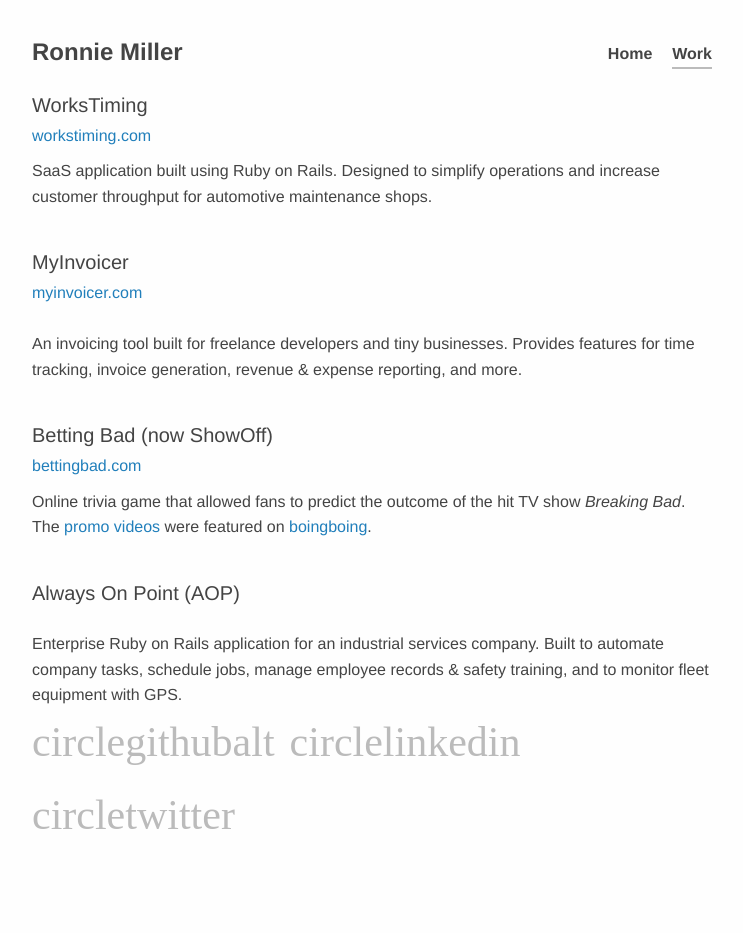
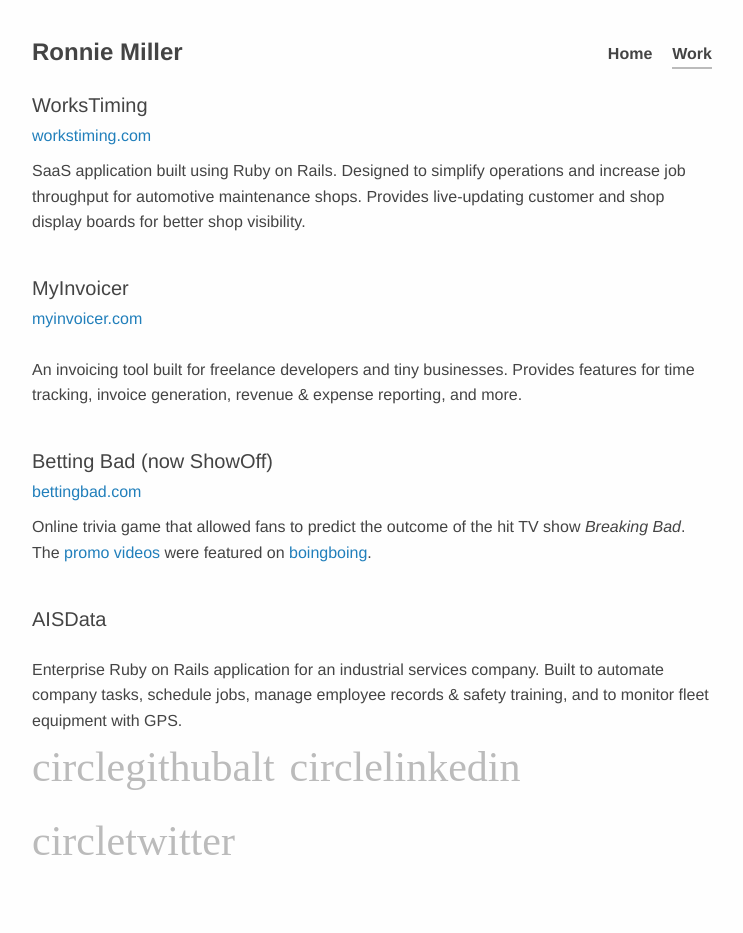
Before and after one commit to mlr/mlr.github.com, a Jekyll site: the page built from work.md, in a window 1280 px wide. Shown: the whole page, without its empty margins (268-1011 px from the left). Built offline with Jekyll 4.4.1, drawn with Linux system fonts in a browser that asks for light colours; some web fonts are replaced; before the commit the page ends 907 px from its top, so only the background shows below that.

Commit message:
Modify work page text

```diff
--- a/work.md
+++ b/work.md
@@ -5,7 +5,8 @@
 ### WorksTiming
 [workstiming.com](http://www.workstiming.com)
 SaaS application built using Ruby on Rails. Designed to
-simplify operations and increase customer throughput for automotive maintenance shops.
+simplify operations and increase job throughput for automotive maintenance shops.
+Provides live-updating customer and shop display boards for better shop visibility.
 
 ### MyInvoicer
 [myinvoicer.com](http://www.myinvoicer.com)
@@ -20,7 +21,7 @@
 The [promo](https://www.youtube.com/watch?v=LO2aC_UMXMo) [videos](https://www.youtube.com/watch?v=ovlK-WXJ-pQ)
 were featured on [boingboing](http://boingboing.net/2013/07/16/nine-minute-breaking-bad-super.html).
 
-### Always On Point (AOP)
+### AISData
 Enterprise Ruby on Rails application for an industrial services company.
 Built to automate company tasks, schedule jobs, manage employee records
 &amp; safety training, and to monitor fleet equipment with GPS.
```
Also changed, not shown: 1 other file.
